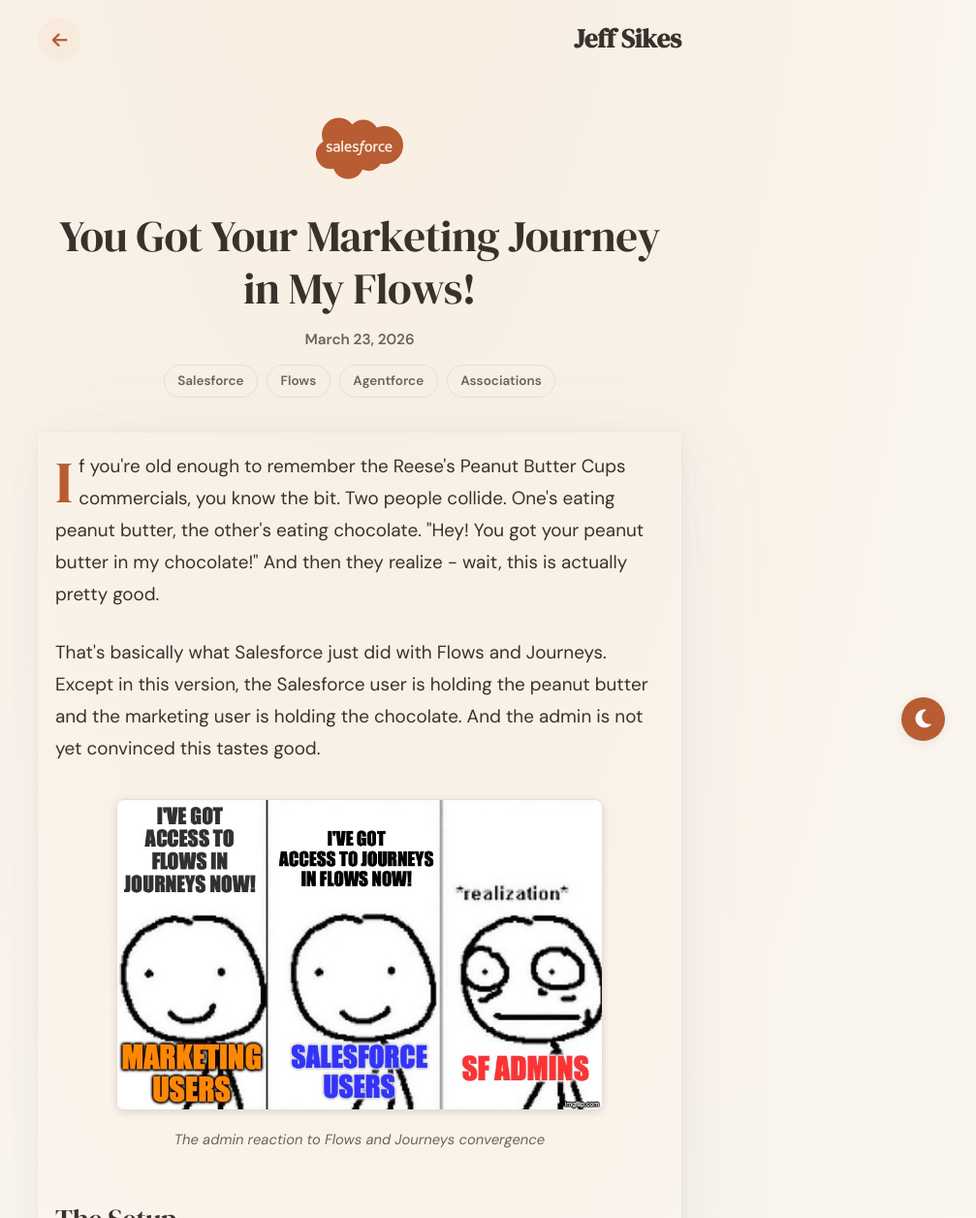
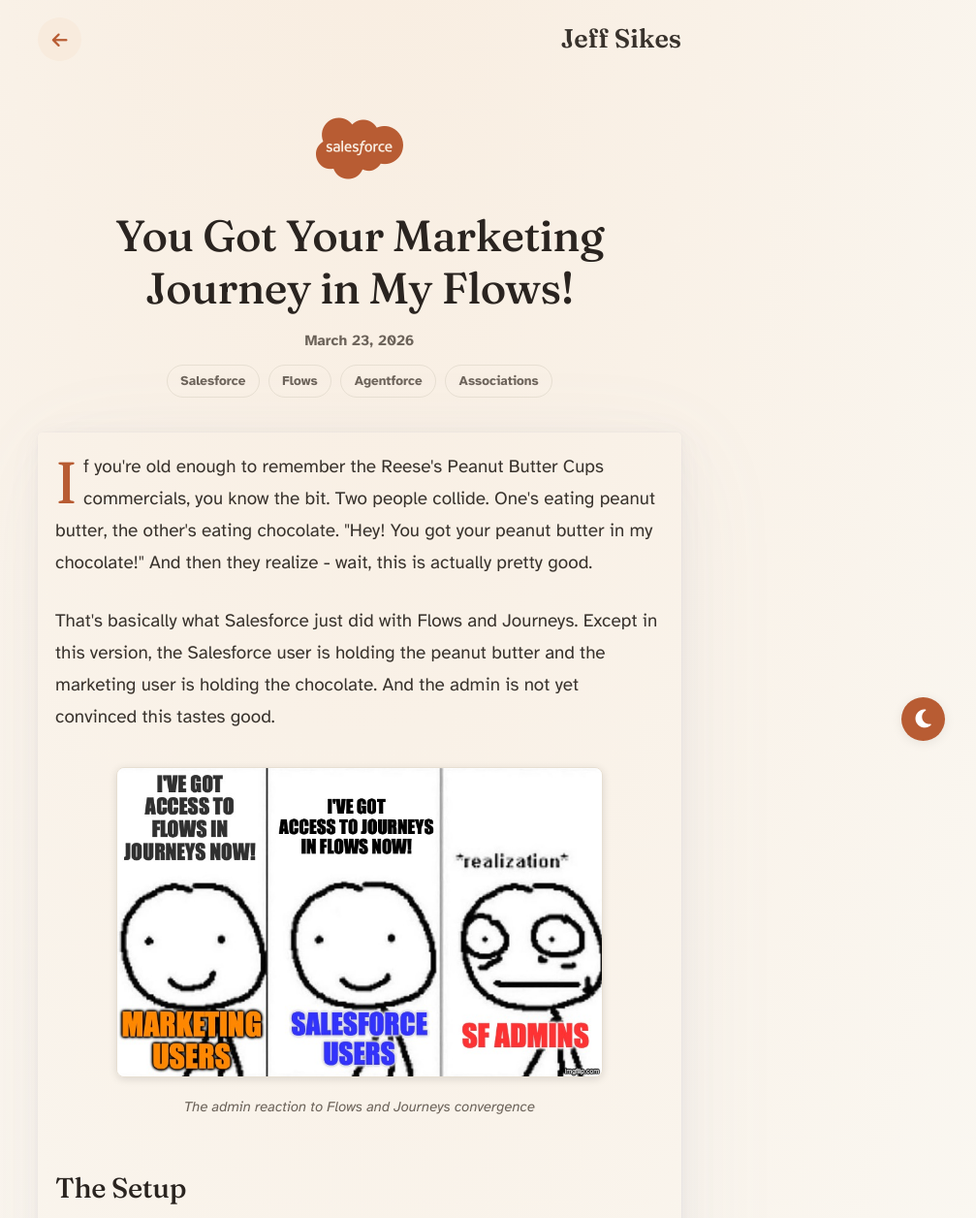
Before and after one commit to jeffsikes/jeffsikes-resume, a plain HTML site: page blog/salesforce-campaign-flows-2026.html in a window 1280 px wide. Shown: the top 1256 px of the page at 97% size, without its empty margins (269-1276 px from the left). Drawn offline with nearby package versions, Linux system fonts and the light colour scheme.

Commit message:
Theme refresh: new type pairing (Fraunces + Atkinson Hyperlegible)
Replaces DM Serif Display + DM Sans, which read as generic/AI-default.

- Body: Atkinson Hyperlegible - built by the Braille Institute (a
  nonprofit) for low-vision legibility. Clean, friendly, on-brand for
  an accessibility-minded, mission-driven profile.
- Headings: Fraunces, a warm high-contrast old-style serif with real
  character. Set at weight 500 so it keeps presence (the old display
  face was naturally heavy).
- Updated the Google Fonts <link> across all 13 HTML pages and the
  --font-* tokens in base.css. Bumped key display headings to 500.
- Accent stays warm terracotta; pine/teal remains a commented option.

```diff
--- a/assets/styles/base.css
+++ b/assets/styles/base.css
@@ -17,10 +17,10 @@
   --color-card-bg: #ffffff;
   --color-card-border: #e7dfd2;
   --color-link: #9c4f27;        /* deep sienna - AA on paper */
-  --font-display: 'DM Serif Display', serif;
-  --font-body: 'DM Sans', sans-serif;
+  --font-display: 'Fraunces', Georgia, 'Times New Roman', serif;
+  --font-body: 'Atkinson Hyperlegible', system-ui, -apple-system, sans-serif;
 
-  /* ----- To try a calmer "mission" variant, swap the four lines above
+  /* ----- To try a calmer "mission" variant, swap the four accent lines above
      for these (pine/teal accent on the same warm paper) and reload:
        --color-accent: #2f6f5e;
        --color-accent-soft: #6aa192;
--- a/assets/styles/blog.css
+++ b/assets/styles/blog.css
@@ -85,8 +85,8 @@ nav.blog-nav span a:hover {
 .blog-title {
   font-family: var(--font-display);
   font-size: 2.5rem;
-  font-weight: 400;
-  color: var(--color-text);
+  font-weight: 500;
+  color: var(--color-heading);
   line-height: 1.2;
   margin-bottom: 0.75rem;
 }
@@ -146,8 +146,8 @@ nav.blog-nav span a:hover {
 .blog-body h2 {
   font-family: var(--font-display);
   font-size: 1.6rem;
-  font-weight: 400;
-  color: var(--color-text);
+  font-weight: 500;
+  color: var(--color-heading);
   margin-top: 2.5rem;
   margin-bottom: 1rem;
 }
@@ -402,7 +402,7 @@ dialog.img-modal img {
 .blog-listing-intro h1 {
   font-family: var(--font-display);
   font-size: 2.5rem;
-  font-weight: 400;
+  font-weight: 500;
   margin-bottom: 0.5rem;
 }
 
--- a/assets/styles/index.css
+++ b/assets/styles/index.css
@@ -49,6 +49,7 @@
 .hero h1 {
   font-family: var(--font-display);
   font-size: clamp(2.6rem, 6vw, 3.6rem);
+  font-weight: 500;
   color: var(--color-heading);
   margin-bottom: 0.25rem;
   letter-spacing: -0.02em;
@@ -118,6 +119,7 @@ section {
 .section-title {
   font-family: var(--font-display);
   font-size: 1.9rem;
+  font-weight: 500;
   margin-bottom: 1.5rem;
   color: var(--color-heading);
   display: flex;
--- a/assets/styles/story.css
+++ b/assets/styles/story.css
@@ -74,8 +74,8 @@ nav.story-nav span {
 .story-title {
   font-family: var(--font-display);
   font-size: 2.5rem;
-  font-weight: 400;
-  color: var(--color-text);
+  font-weight: 500;
+  color: var(--color-heading);
   line-height: 1.2;
   margin-bottom: 2rem;
 }
--- a/blog/salesforce-campaign-flows-2026.html
+++ b/blog/salesforce-campaign-flows-2026.html
@@ -70,7 +70,7 @@
     <!-- Google Fonts -->
     <link rel="preconnect" href="https://fonts.googleapis.com">
     <link rel="preconnect" href="https://fonts.gstatic.com" crossorigin>
-    <link href="https://fonts.googleapis.com/css2?family=DM+Sans:ital,opsz,wght@0,9..40,100..700;1,9..40,100..700&family=DM+Serif+Display:ital@0;1&display=swap" rel="stylesheet">
+    <link href="https://fonts.googleapis.com/css2?family=Atkinson+Hyperlegible:ital,wght@0,400;0,700;1,400;1,700&family=Fraunces:ital,opsz,wght@0,9..144,400;0,9..144,500;0,9..144,600;1,9..144,400&display=swap" rel="stylesheet">
     <link rel="stylesheet" href="../assets/styles/base.css">
     <link rel="stylesheet" href="../assets/styles/blog.css">
 
```
Also changed, not shown: blog/index.html (+1 -1 lines), blog/salesforce-data-360-2026.html (+1 -1 lines), blog/salesforce-marketing-cloud-2026.html (+1 -1 lines), index.html (+1 -1 lines), resume.html (+2 -1 lines), stories/automated-data-merge.html (+1 -1 lines), stories/built-a-dev-team.html (+1 -1 lines), stories/built-apis.html (+1 -1 lines), stories/cross-org-support.html (+1 -1 lines), stories/knowledge-transfer.html (+1 -1 lines), stories/scaled-systems.html (+1 -1 lines), stories/stepped-up-as-vp.html (+1 -1 lines).
